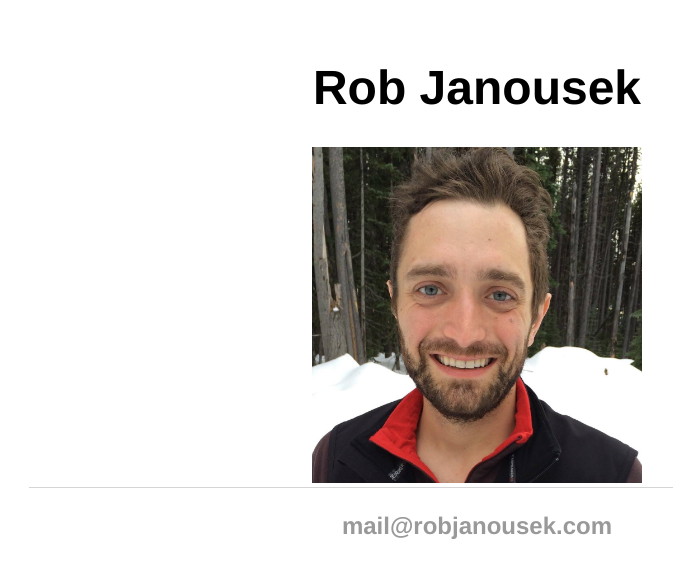
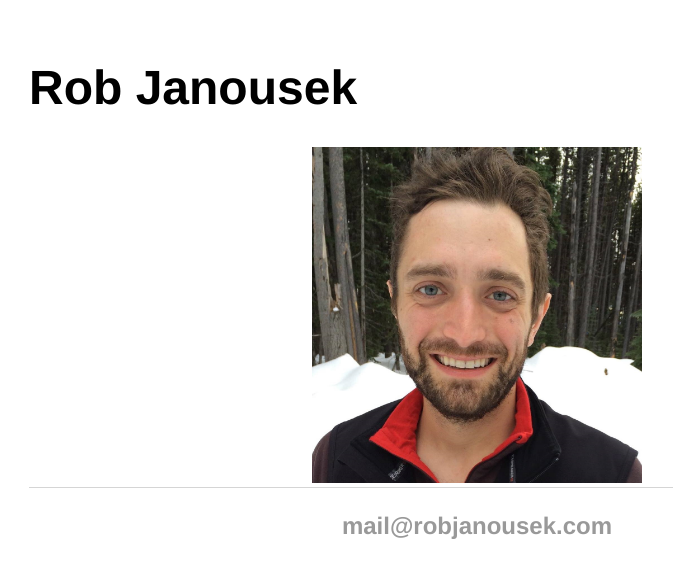
Before and after one commit to robjanousek/robjanousek.github.io, a Jekyll site: the page built from index.html, in a window 1280 px wide. Shown: the top 578 px of the page, without its empty margins (163-836 px from the left). Built offline with Jekyll 4.4.1, drawn with Linux system fonts in a browser that asks for light colours.

Commit message:
Update index.html

```diff
--- a/index.html
+++ b/index.html
@@ -3,7 +3,7 @@ layout: default
 title: Rob Janousek
 ---
 <div class="blurb">
-	<div style="text-align: center"><h1>Rob Janousek</h1>
-	<img src="Profile-RJ.jpg" width="330" height="336" alt="Rob Janousek" />
+	<h1>Rob Janousek</h1>
+	<div style="text-align: center"><img src="Profile-RJ.jpg" width="330" height="336" alt="Rob Janousek" />
 
 </div><!-- /.blurb -->
```
